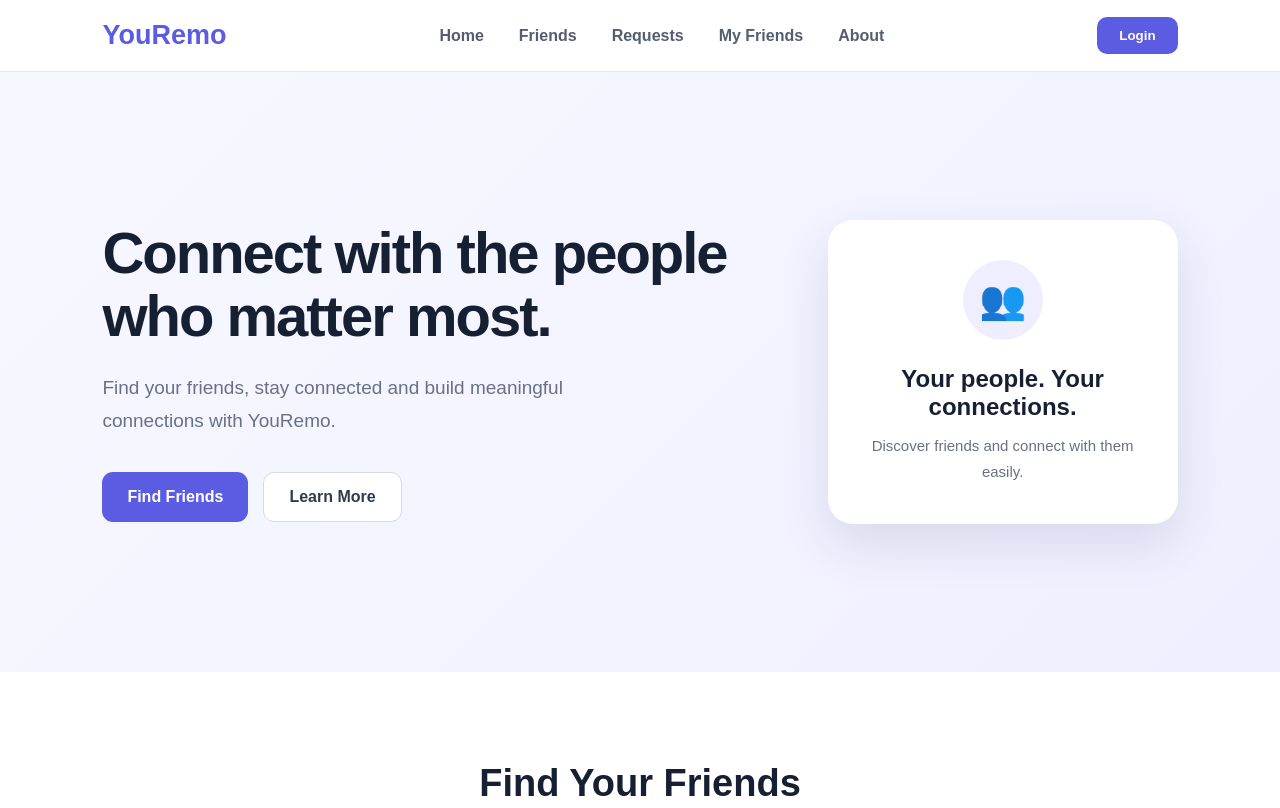
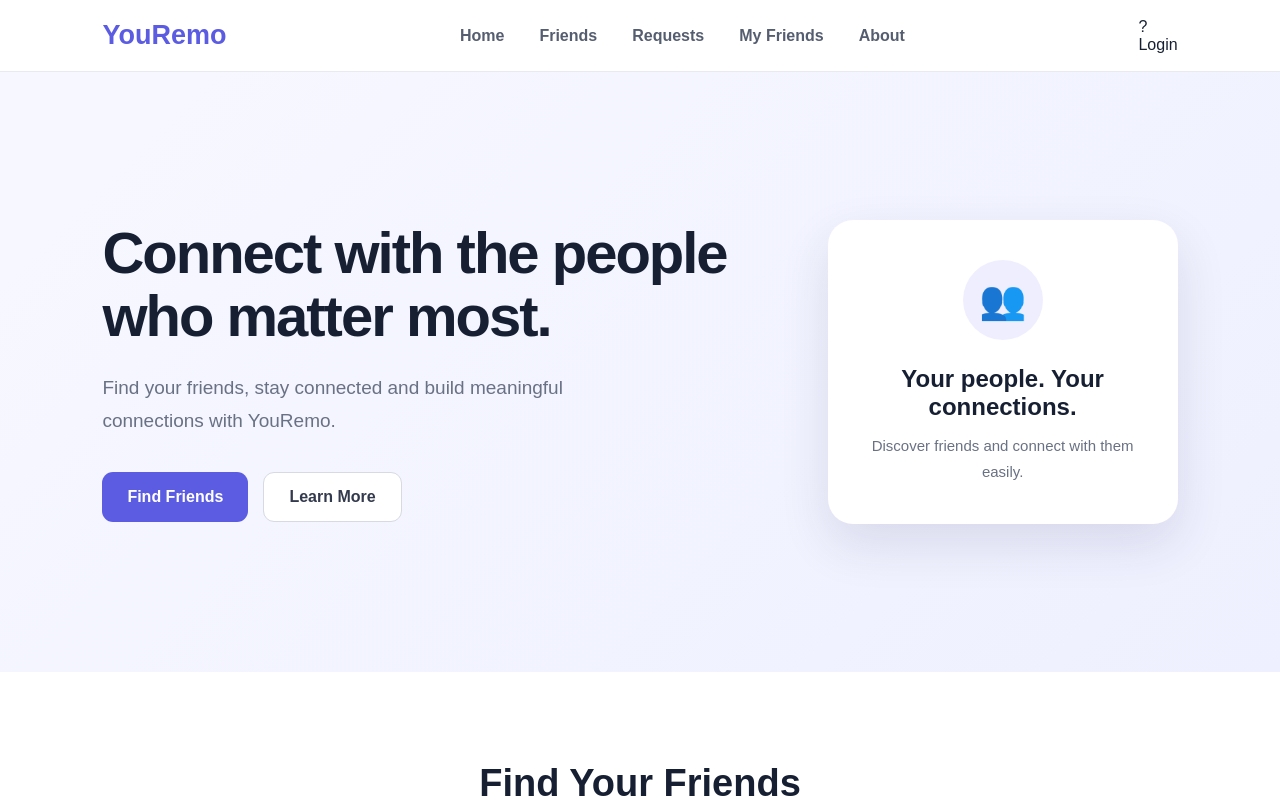
Before and after one commit to sunitamutyala7-code/youremo, a plain HTML site: page index.html in a window 1280 px wide. Shown: the top 808 px of the page. Drawn offline with nearby package versions, Linux system fonts and the light colour scheme.

Commit message:
Update index.html

```diff
--- a/index.html
+++ b/index.html
@@ -28,12 +28,10 @@
       <a href="#about">About</a>
     </nav>
 
-    <button
-      id="loginButton"
-      class="login-btn"
-      onclick="openAuth()">
-      Login
-    </button>
+    <div id="accountButton" class="account-button" onclick="openAuth()">
+  <div id="navAvatar" class="nav-avatar">?</div>
+  <span id="loginButton">Login</span>
+</div>
 
   </header>
 
```
